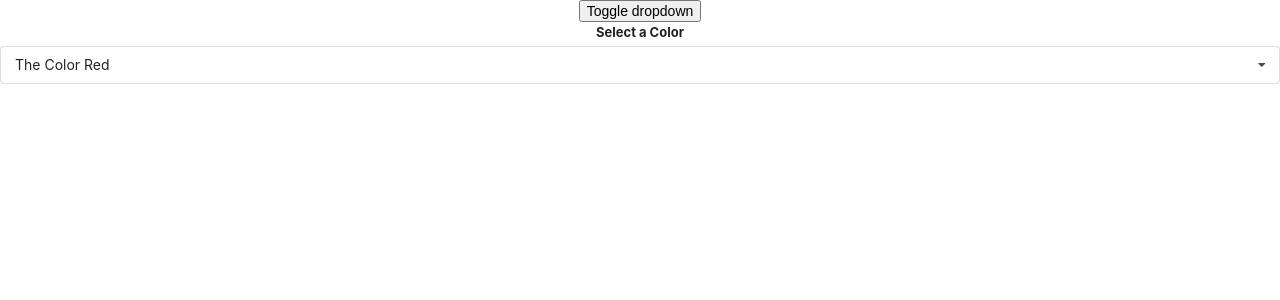
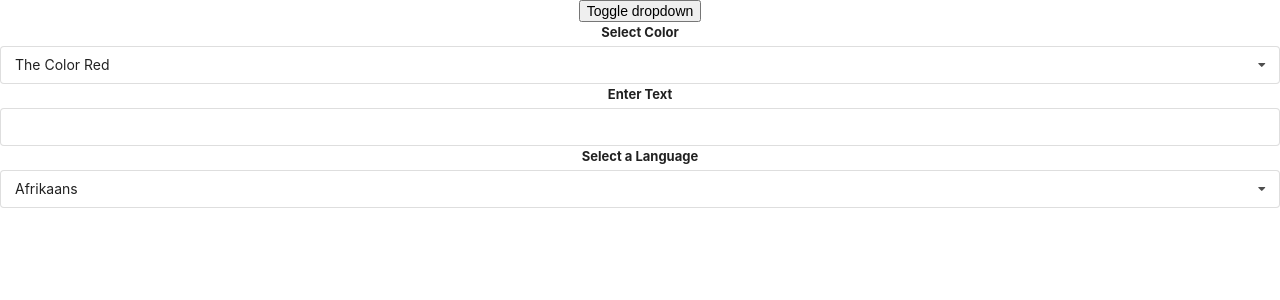
Before and after one commit to Luka-dot/widgets-for-tests, a React (Create React App) app: page / in a window 1280 px wide. Shown: the top 300 px of the page. Built offline with nearby package versions, Linux system fonts and the light colour scheme.

Commit message:
basic setup for translate component

```diff
--- a/src/App.jsx
+++ b/src/App.jsx
@@ -1,10 +1,11 @@
 import React, { useState } from "react";
 import "./App.css";
-import Accordion from "./components/Accordion";
+//import Accordion from "./components/Accordion";
 import Dropdown from "./components/Dropdown";
-import Search from "./components/Search";
+import Translate from './components/Translate';
+//import Search from "./components/Search";
 
-import { items } from "./data/items";
+//import { items } from "./data/items";
 import { options } from "./data/options";
 
 function App() {
@@ -18,11 +19,13 @@
       </button>
       {showDropdown ? (
         <Dropdown
+          label="Select Color"
           options={options}
           selected={selected}
           onSelectChange={setSelected}
         />
       ) : null}
+      <Translate />
     </div>
   );
 }
--- a/src/components/Dropdown.jsx
+++ b/src/components/Dropdown.jsx
@@ -1,6 +1,6 @@
 import React, { useState, useEffect, useRef } from 'react'
 
-const Dropdown = ({ options, selected, onSelectChange }) => {
+const Dropdown = ({ options, selected, onSelectChange, label }) => {
     const [open, setOpen] = useState(false);
 
     const ref = useRef();
@@ -42,7 +42,7 @@
     return (
         <div ref={ref} className="ui form" >
             <div className="field">
-                <label className="label">Select a Color</label>
+                <label className="label">{label}</label>
                 <div onClick={() => setOpen(!open)} className={`ui selection dropdown ${open ? 'visible active' : ''}`}>
                     <i className="dropdown icon"></i>
                     <div className="text">{selected.label}</div>
--- /dev/null
+++ b/src/components/Translate.jsx
@@ -0,0 +1,27 @@
+import React, { useState } from "react";
+import Dropdown from "./Dropdown";
+import { translate } from "../data/translate";
+
+const Translate = () => {
+  const [language, setLanguage] = useState(translate[0]);
+  const [text, settext] = useState("");
+
+  return (
+    <div>
+      <div className="ui form">
+        <div className="field">
+          <label>Enter Text</label>
+          <input value={text} onChange={(e) => settext(e.target.value)} />
+        </div>
+      </div>
+      <Dropdown
+        label="Select a Language"
+        options={translate}
+        selected={language}
+        onSelectChange={setLanguage}
+      />
+    </div>
+  );
+};
+
+export default Translate;
--- /dev/null
+++ b/src/data/translate.js
@@ -0,0 +1,14 @@
+export const translate = [
+    {
+        label: 'Afrikaans',
+        value: 'af'
+    },
+    {
+        label: 'Arabic',
+        value: 'ar'
+    },
+    {
+        label: 'Hindi',
+        value: 'hi'
+    }
+]
```
Also changed, not shown: 1 other file (tests, documents, lock files or other folders).
